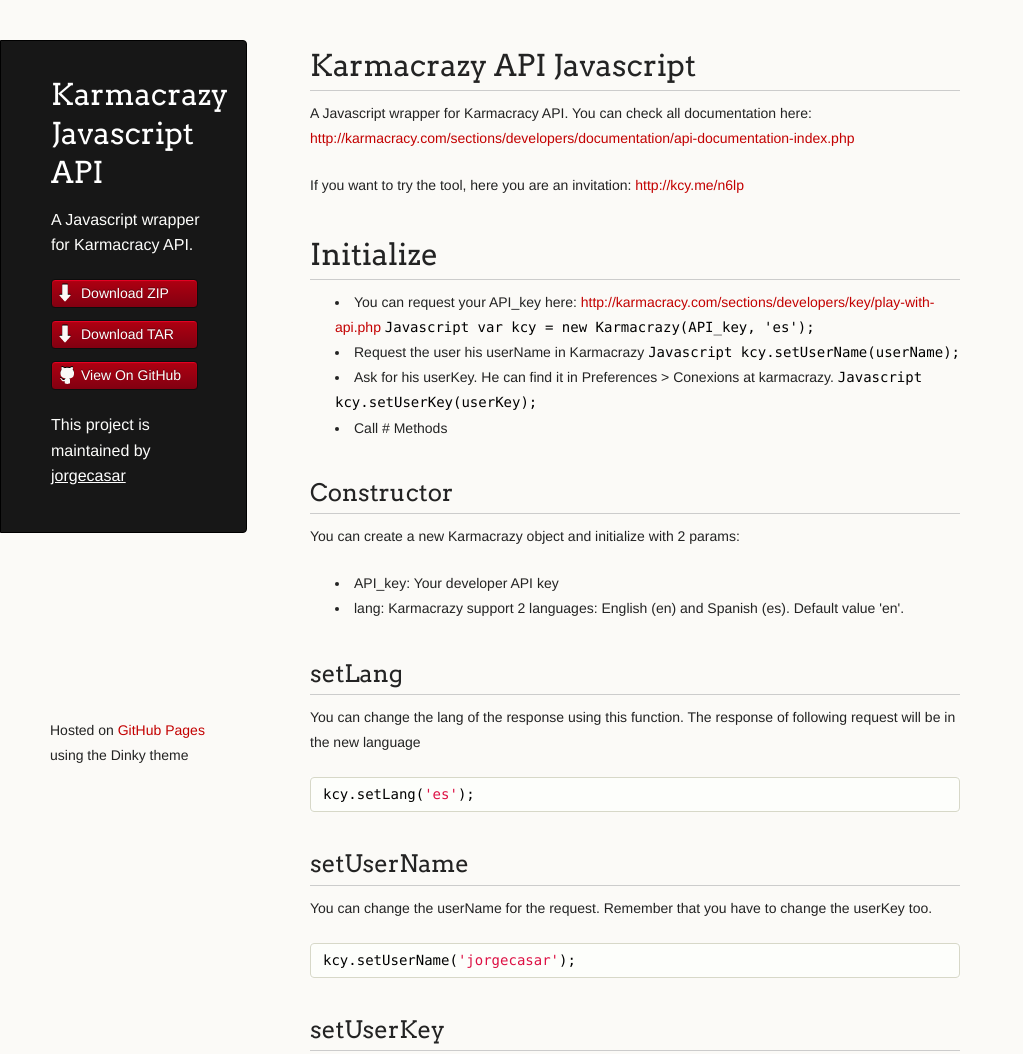
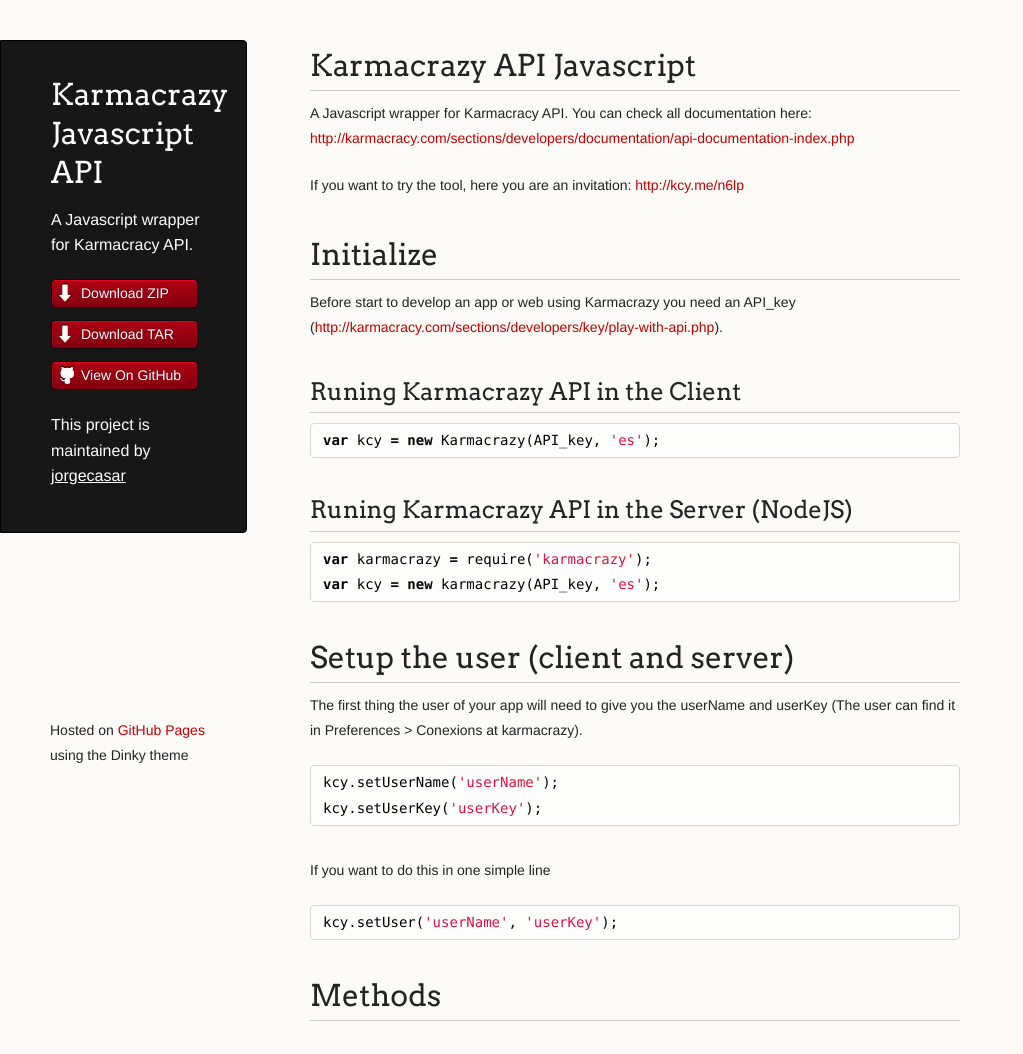
Before and after one commit to jorgecasar/karmacracy-javascript-api, a plain HTML site: page index.html in a window 1280 px wide. Shown: the top 1054 px of the page, without its empty margins (0-1023 px from the left). Drawn offline with Linux system fonts and the light colour scheme.

Commit message:
Create gh-pages branch via GitHub

```diff
--- a/index.html
+++ b/index.html
@@ -20,9 +20,9 @@
         <p class="header">A Javascript wrapper for Karmacracy API.</p>
 
         <ul>
-          <li class="download"><a class="buttons" href="https://github.com/jorgecasar/Karmacrazy-API-Javascript/zipball/master">Download ZIP</a></li>
-          <li class="download"><a class="buttons" href="https://github.com/jorgecasar/Karmacrazy-API-Javascript/tarball/master">Download TAR</a></li>
-          <li><a class="buttons github" href="https://github.com/jorgecasar/Karmacrazy-API-Javascript">View On GitHub</a></li>
+          <li class="download"><a class="buttons" href="https://github.com/jorgecasar/Karmacrazy-Javascript-API/zipball/master">Download ZIP</a></li>
+          <li class="download"><a class="buttons" href="https://github.com/jorgecasar/Karmacrazy-Javascript-API/tarball/master">Download TAR</a></li>
+          <li><a class="buttons github" href="https://github.com/jorgecasar/Karmacrazy-Javascript-API">View On GitHub</a></li>
         </ul>
 
         <p class="header">This project is maintained by <a class="header name" href="https://github.com/jorgecasar">jorgecasar</a></p>
@@ -40,33 +40,39 @@
 <h1>
 <a name="initialize" class="anchor" href="#initialize"><span class="octicon octicon-link"></span></a>Initialize</h1>
 
-<ul>
-<li>You can request your API_key here: <a href="http://karmacracy.com/sections/developers/key/play-with-api.php">http://karmacracy.com/sections/developers/key/play-with-api.php</a>
-<code>Javascript
-var kcy = new Karmacrazy(API_key, 'es');
-</code>
-</li>
-<li>Request the user his userName in Karmacrazy
-<code>Javascript
-kcy.setUserName(userName);
-</code>
-</li>
-<li>Ask for his userKey. He can find it in Preferences &gt; Conexions at karmacrazy.
-<code>Javascript
-kcy.setUserKey(userKey);
-</code>
-</li>
-<li>Call
-# Methods</li>
-</ul><h2>
-<a name="constructor" class="anchor" href="#constructor"><span class="octicon octicon-link"></span></a>Constructor</h2>
+<p>Before start to develop an app or web using Karmacrazy you need an API_key (<a href="http://karmacracy.com/sections/developers/key/play-with-api.php">http://karmacracy.com/sections/developers/key/play-with-api.php</a>). </p>
 
-<p>You can create a new Karmacrazy object and initialize with 2 params:</p>
+<h2>
+<a name="runing-karmacrazy-api-in-the-client" class="anchor" href="#runing-karmacrazy-api-in-the-client"><span class="octicon octicon-link"></span></a>Runing Karmacrazy API in the Client</h2>
 
-<ul>
-<li>API_key: Your developer API key</li>
-<li>lang: Karmacrazy support 2 languages: English (en) and Spanish (es). Default value 'en'.</li>
-</ul><h2>
+<div class="highlight"><pre><span class="kd">var</span> <span class="nx">kcy</span> <span class="o">=</span> <span class="k">new</span> <span class="nx">Karmacrazy</span><span class="p">(</span><span class="nx">API_key</span><span class="p">,</span> <span class="s1">'es'</span><span class="p">);</span>
+</pre></div>
+
+<h2>
+<a name="runing-karmacrazy-api-in-the-server-nodejs" class="anchor" href="#runing-karmacrazy-api-in-the-server-nodejs"><span class="octicon octicon-link"></span></a>Runing Karmacrazy API in the Server (NodeJS)</h2>
+
+<div class="highlight"><pre><span class="kd">var</span> <span class="nx">karmacrazy</span> <span class="o">=</span> <span class="nx">require</span><span class="p">(</span><span class="s1">'karmacrazy'</span><span class="p">);</span>
+<span class="kd">var</span> <span class="nx">kcy</span> <span class="o">=</span> <span class="k">new</span> <span class="nx">karmacrazy</span><span class="p">(</span><span class="nx">API_key</span><span class="p">,</span> <span class="s1">'es'</span><span class="p">);</span>
+</pre></div>
+
+<h1>
+<a name="setup-the-user-client-and-server" class="anchor" href="#setup-the-user-client-and-server"><span class="octicon octicon-link"></span></a>Setup the user (client and server)</h1>
+
+<p>The first thing the user of your app will need to give you the userName and userKey (The user can find it in Preferences &gt; Conexions at karmacrazy).</p>
+
+<div class="highlight"><pre><span class="nx">kcy</span><span class="p">.</span><span class="nx">setUserName</span><span class="p">(</span><span class="s1">'userName'</span><span class="p">);</span>
+<span class="nx">kcy</span><span class="p">.</span><span class="nx">setUserKey</span><span class="p">(</span><span class="s1">'userKey'</span><span class="p">);</span>
+</pre></div>
+
+<p>If you want to do this in one simple line</p>
+
+<div class="highlight"><pre><span class="nx">kcy</span><span class="p">.</span><span class="nx">setUser</span><span class="p">(</span><span class="s1">'userName'</span><span class="p">,</span> <span class="s1">'userKey'</span><span class="p">);</span>
+</pre></div>
+
+<h1>
+<a name="methods" class="anchor" href="#methods"><span class="octicon octicon-link"></span></a>Methods</h1>
+
+<h2>
 <a name="setlang" class="anchor" href="#setlang"><span class="octicon octicon-link"></span></a>setLang</h2>
 
 <p>You can change the lang of the response using this function. The response of following request will be in the new language</p>
```
Also changed, not shown: params.json (+1 -1 lines).
